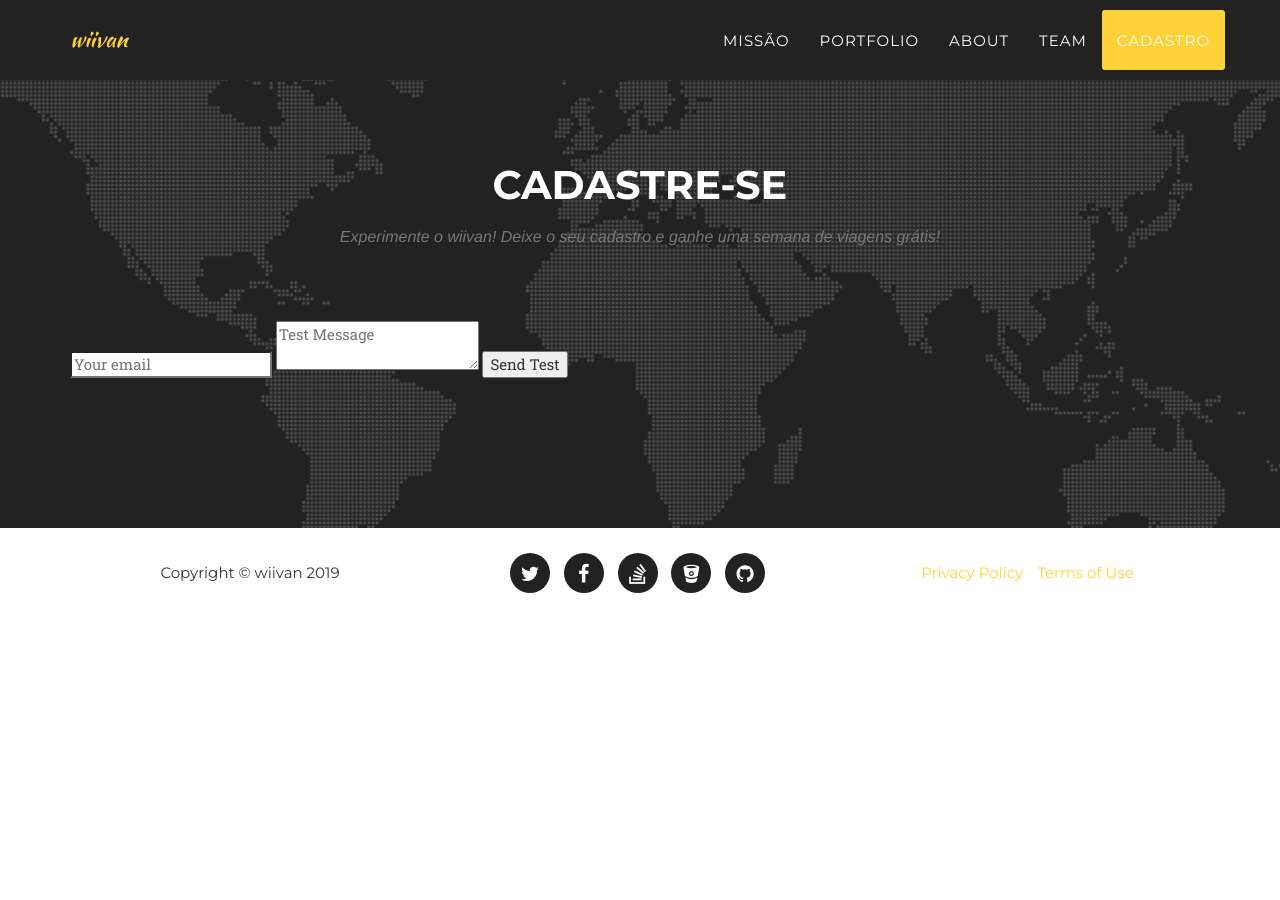
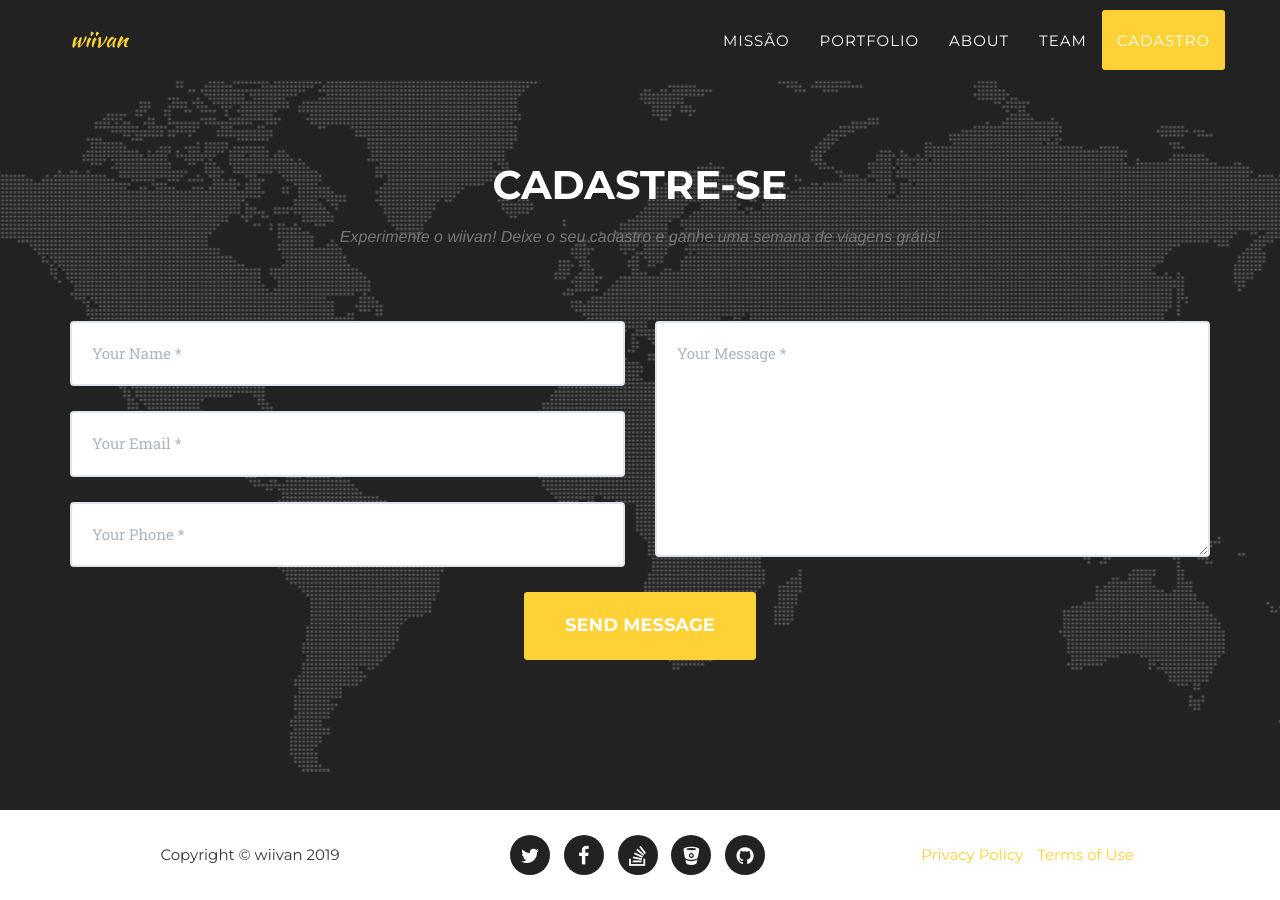
Before and after one commit to wiivan/wiivan.github.io, a Jekyll site: the page built from index.html, in a window 1280 px wide and 900 px high, scrolled down 5660 px. Built offline with Jekyll 4.4.1, drawn with Linux system fonts in a browser that asks for light colours; some web fonts are replaced; before the commit the page ends 6278 px from its top, so only the background shows below that.

Commit message:
test form undone

```diff
--- a/_includes/contact.html
+++ b/_includes/contact.html
@@ -22,12 +22,12 @@
                             <input type="submit" value="Submit" id="goog-wm-sb" />
                         </div>
                     </form> -->
-                    <form method="POST" action="https://formspree.io/viniciusferracoarruda@gmail.com">
+                    <!-- <form method="POST" action="https://formspree.io/viniciusferracoarruda@gmail.com">
                         <input type="email" name="email" placeholder="Your email">
                         <textarea name="message" placeholder="Test Message"></textarea>
                         <button type="submit">Send Test</button>
-                      </form>
-                    <!-- <form name="sentMessage" id="contactForm" novalidate>
+                      </form> -->
+                    <form name="sentMessage" id="contactForm" novalidate>
                         <div class="row">
                             <div class="col-md-6">
                                 <div class="control-group form-group">
@@ -55,7 +55,7 @@
                                 <button type="submit" class="btn btn-xl">Send Message</button>
                             </div>
                         </div>
-                    </form> -->
+                    </form>
                 </div>
             </div>
         </div>
```
